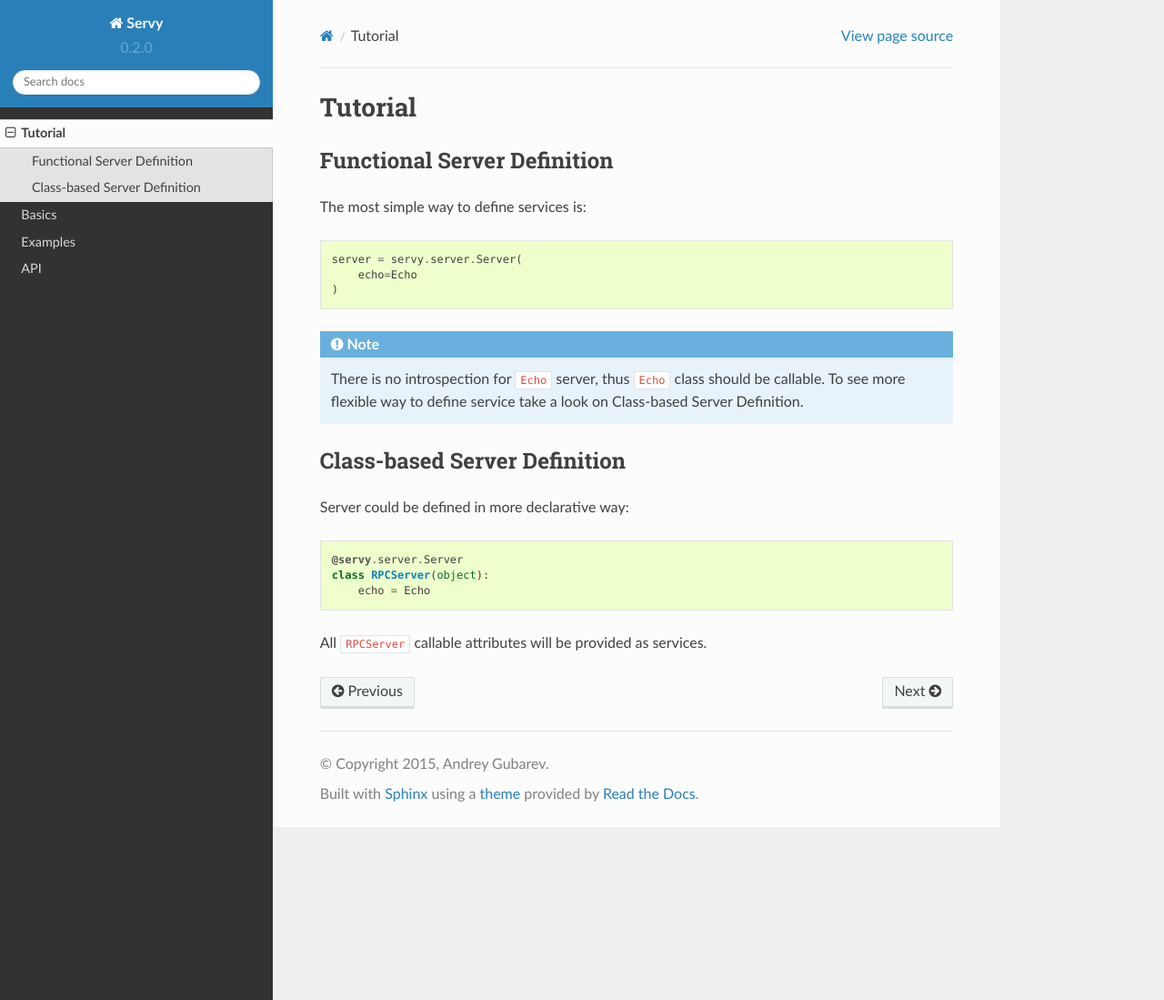
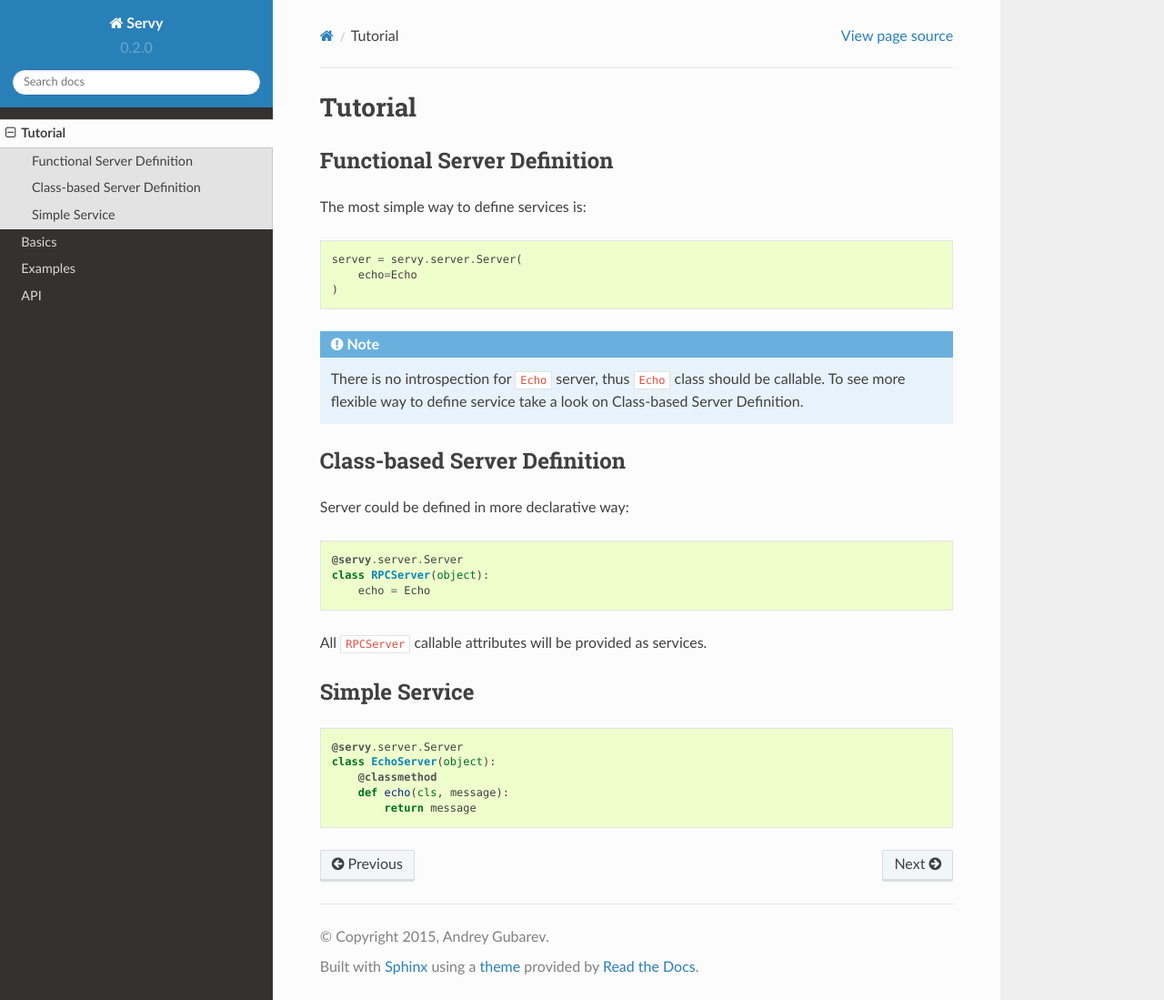
Before and after one commit to movermeyer/servy, a Sphinx documentation site: the page built from docs/modules/tutorial.rst, in a window 1280 px wide and 1099 px high. Shown: the whole window at 91% size. Built offline with Sphinx 7.4.7 and the Read the Docs theme 2.0.0, drawn with Linux system fonts in a browser that asks for light colours.

Commit message:
add example of echo server

```diff
--- a/docs/modules/tutorial.rst
+++ b/docs/modules/tutorial.rst
@@ -25,3 +25,14 @@ Server could be defined in more declarative way::
        echo = Echo
 
 All ``RPCServer`` callable attributes will be provided as services.
+
+Simple Service
+--------------
+
+::
+
+   @servy.server.Server
+   class EchoServer(object):
+       @classmethod
+       def echo(cls, message):
+           return message
```
